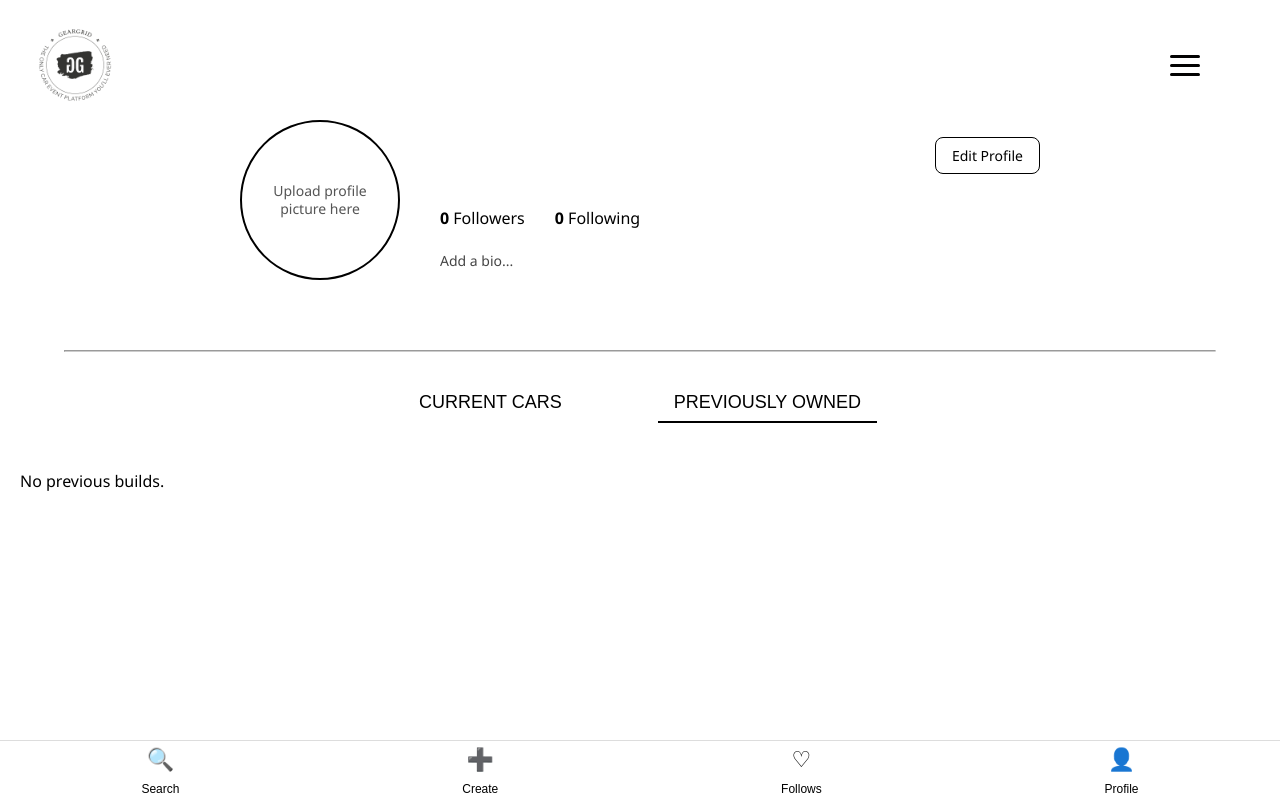
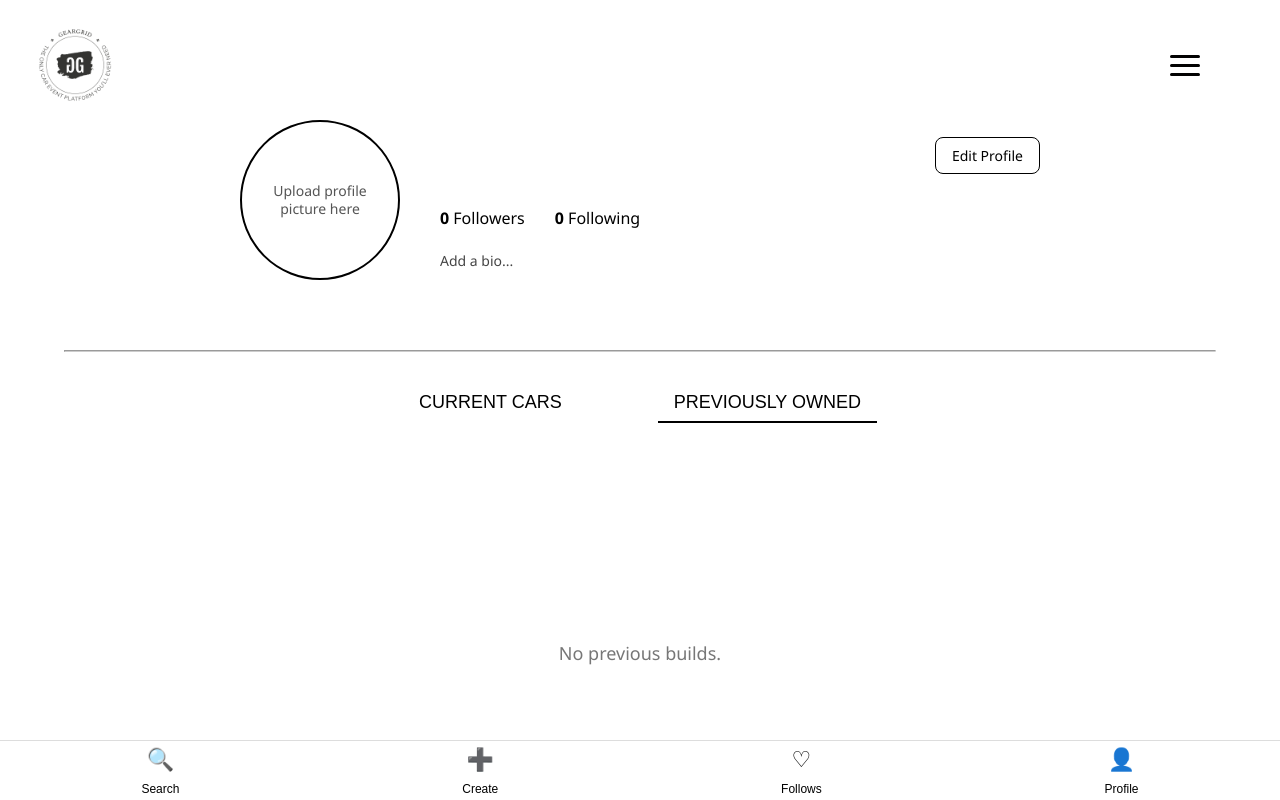
Before and after one commit to ade6l9/geargrid-client, a React (Create React App) app: page /profile in a window 1280 px wide. Both pictures are taken after a click on the button "PREVIOUSLY OWNED". Built offline with nearby package versions, Linux system fonts and the light colour scheme.

Commit message:
profile UI & archive removed

```diff
--- a/src/App.js
+++ b/src/App.js
@@ -6,7 +6,6 @@ import Signup from "./components/Signup";
 import ForgotPassword from "./components/ForgotPassword";
 import Navbar from "./components/Navbar";
 import Profile from "./components/Profile";
-import Archive from "./components/Archive";
 import Events from "./components/Events";
 import OrganizeEvent from './components/OrganizeEvent';
 import Footer from './components/Footer';
@@ -40,7 +39,6 @@ const AppContent = () => {
           <Route path="/profile" element={<Profile />} />
           <Route path="/user/:viewedUserId" element={<Profile />} />
           <Route path="/edit-profile" element={<EditProfile />} />
-          <Route path="/archive" element={<Archive />} />
           <Route path="/events" element={<Events />} />
           <Route path="/organize-event" element={<OrganizeEvent />} />
           <Route path="/register" element={<RegisterEvent />} />
--- a/src/components/Profile.js
+++ b/src/components/Profile.js
@@ -292,9 +292,13 @@ const Profile = () => {
 
         <div className="profile-builds-container">
           <div className="profile-builds">
-            {activeTab === "current"
-              ? (currentBuilds.length ? renderImages(currentBuilds) : <p>No current builds.</p>)
-              : (previousBuilds.length ? renderImages(previousBuilds) : <p>No previous builds.</p>)}
+          {activeTab === "current"
+  ? (currentBuilds.length ? renderImages(currentBuilds) : (
+      <div className="no-builds-message">No current builds.</div>
+    ))
+  : (previousBuilds.length ? renderImages(previousBuilds) : (
+      <div className="no-builds-message">No previous builds.</div>
+    ))}
           </div>
         </div>
       </div>
--- a/src/css/Profile.css
+++ b/src/css/Profile.css
@@ -110,7 +110,6 @@
 
 .profile-name {
   font-size: 18px;
-  font-family: 'Segoe UI', Tahoma, Geneva, Verdana, sans-serif;
   font-weight: 500;
   margin-bottom: 4px;
 }
@@ -118,7 +117,6 @@
 .profile-bio {
   font-size: 14px;
   color: #444;
-  font-family: 'Segoe UI', Tahoma, Geneva, Verdana, sans-serif;
 }
 
 .profile-divider {
@@ -168,31 +166,54 @@
   gap: 30px;
   width: 100%;
   max-width: 1400px;
+  justify-content: center;
 }
 
+/* === INSTAGRAM-LIKE CARD STYLE === */
 .build-placeholder {
-  background-color: #f8f8f8;
+  width: 100%;
+  max-width: 320px;
+  background-color: #fff;
   border-radius: 12px;
-  box-shadow: 0 6px 16px rgba(0, 0, 0, 0.08);
+  box-shadow: 0 4px 12px rgba(0, 0, 0, 0.08);
   overflow: hidden;
   display: flex;
   flex-direction: column;
   align-items: center;
-  padding: 16px;
   transition: transform 0.2s ease;
+  margin: auto;
   cursor: pointer;
 }
 
 .build-placeholder:hover {
-  transform: scale(1.03);
+  transform: scale(1.02);
 }
 
 .car-thumbnail {
   width: 100%;
-  height: 200px;
+  aspect-ratio: 1 / 1;
   object-fit: cover;
-  border-radius: 8px;
-  margin-bottom: 12px;
+  border-bottom: 1px solid #eee;
+}
+
+.build-placeholder span {
+  font-weight: 600;
+  font-size: 16px;
+  padding: 10px;
+  text-align: center;
+  color: #333;
+}
+
+/* === EMPTY STATE === */
+.no-builds-message {
+  display: flex;
+  justify-content: center;
+  align-items: center;
+  height: calc(100vh - 400px);
+  width: 100%;
+  font-size: 18px;
+  color: #777;
+  text-align: center;
 }
 
 /* === BOTTOM NAV === */
--- a/src/utils/imageUrl.js
+++ b/src/utils/imageUrl.js
@@ -1,7 +1,7 @@
 export const API_BASE = process.env.REACT_APP_API_BASE_URL || 'http://localhost:3001';
 
 export function resolveImageUrl(path, type = 'build') {
-  const defaultBuildImage = "/default-car.jpg";
+  //const defaultBuildImage = "/default-car.jpg";
   const defaultAvatarImage = "/default-avatar.jpg";
 
   if (!path) {
```
